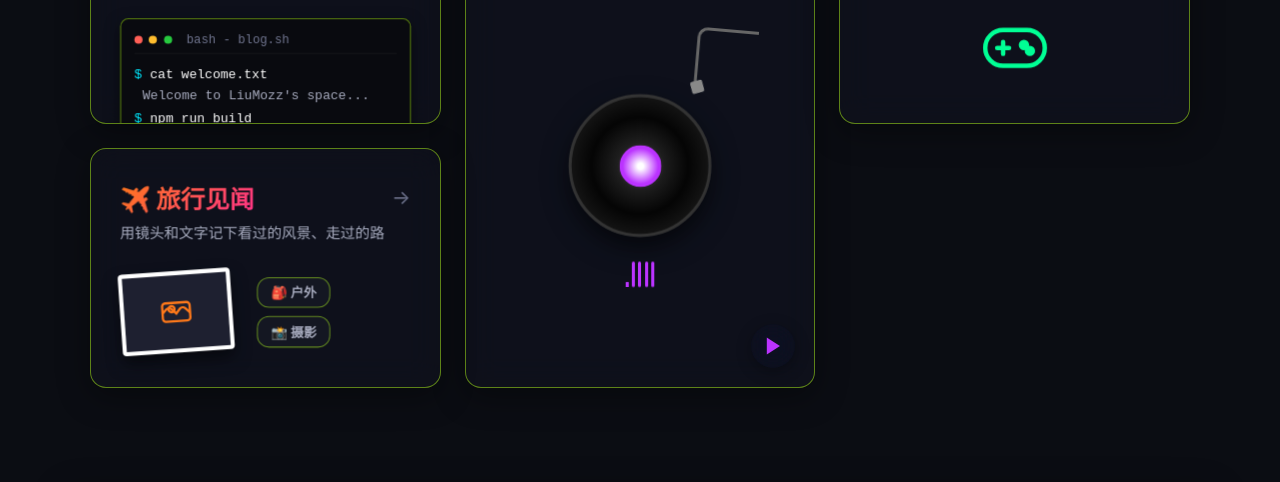
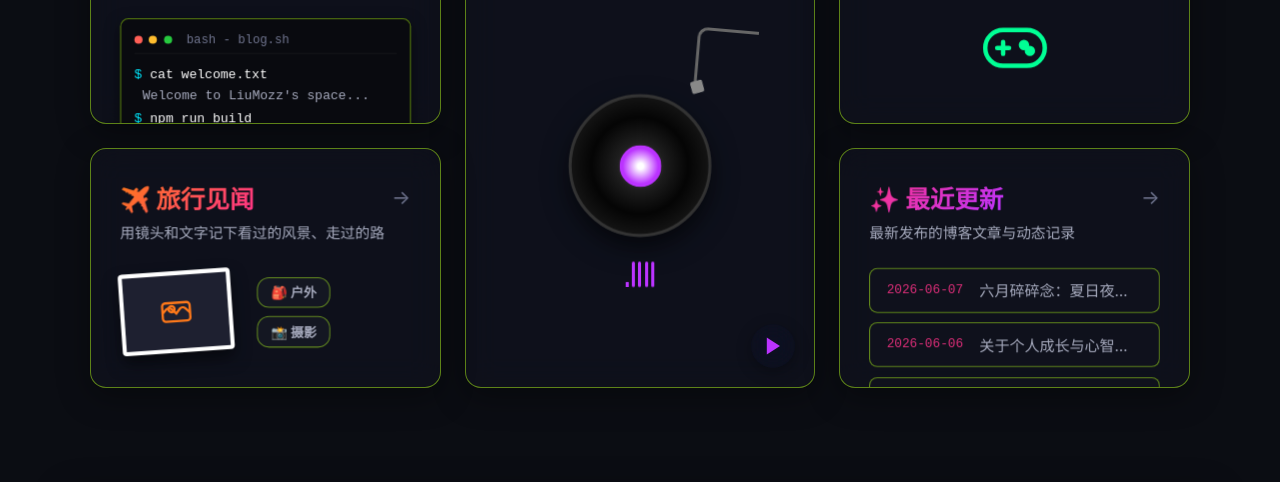
Before and after one commit to LiuMozz/liumozz.github.io, an Astro site: page / in a window 1280 px wide. Shown: the part 669-1151 px from the top of the page. Built offline with nearby package versions, Linux system fonts and the light colour scheme; Astro itself is replaced by a stand-in of ours.

Commit message:
feat: add recent updates bento card on homepage with post links and pink accent

```diff
--- a/src/components/BentoCard.astro
+++ b/src/components/BentoCard.astro
@@ -5,9 +5,10 @@ interface Props {
   href: string;
   accent: 'cyan' | 'purple' | 'emerald' | 'orange' | 'pink';
   class?: string;
+  asDiv?: boolean;
 }
 
-const { title, subtitle, href, accent, class: className = '' } = Astro.props;
+const { title, subtitle, href, accent, class: className = '', asDiv = false } = Astro.props;
 
 const accentColors = {
   cyan: 'hsla(var(--neon-cyan), 0.3)',
@@ -22,10 +23,25 @@ const textAccentClasses = {
   purple: 'text-gradient-purple',
   emerald: 'text-gradient-emerald',
   orange: 'text-gradient-orange',
-  pink: 'text-gradient-purple'
+  pink: 'text-gradient-pink'
 };
 ---
 
+{asDiv ? (
+  <div class={`bento-card glass glow-card accent-${accent} ${className}`} data-tilt data-href={href}>
+    <div class="card-glow" style={`--accent-color: ${accentColors[accent]}`}></div>
+    <div class="card-content">
+      <div class="card-header">
+        <span class={`card-title ${textAccentClasses[accent]}`}>{title}</span>
+        <span class="card-arrow">→</span>
+      </div>
+      <p class="card-subtitle">{subtitle}</p>
+      <div class="card-slot">
+        <slot />
+      </div>
+    </div>
+  </div>
+) : (
   <a href={href} class={`bento-card glass glow-card accent-${accent} ${className}`} data-tilt>
     <div class="card-glow" style={`--accent-color: ${accentColors[accent]}`}></div>
     <div class="card-content">
@@ -39,6 +55,7 @@ const textAccentClasses = {
       </div>
     </div>
   </a>
+)}
 
 <style>
   .bento-card {
@@ -149,11 +166,26 @@ const textAccentClasses = {
 </style>
 
 <script>
+  import { navigate } from 'astro:transitions/client';
+
   // Dynamic 3D tilt script
   document.addEventListener('astro:page-load', () => {
     const cards = document.querySelectorAll('[data-tilt]');
 
     cards.forEach(card => {
+      // Handle click navigation if it's a div
+      if (card.tagName.toLowerCase() === 'div') {
+        card.addEventListener('click', (e) => {
+          if (!(e.target as HTMLElement).closest('a, button')) {
+            const href = card.getAttribute('data-href');
+            if (href) {
+              navigate(href);
+            }
+          }
+        });
+        (card as HTMLElement).style.cursor = 'pointer';
+      }
+
       card.addEventListener('mousemove', (e) => {
         const rect = card.getBoundingClientRect();
         const w = rect.width;
--- a/src/components/BentoGrid.astro
+++ b/src/components/BentoGrid.astro
@@ -1,5 +1,21 @@
 ---
 import BentoCard from './BentoCard.astro';
+import { getCollection } from 'astro:content';
+
+const allPosts = (await getCollection('posts'))
+  .filter(post => !post.data.draft)
+  .sort((a, b) => b.data.date.valueOf() - a.data.date.valueOf());
+
+const latestPosts = allPosts.slice(0, 3).map(post => {
+  const dateObj = new Date(post.data.date);
+  const year = dateObj.getFullYear();
+  const month = String(dateObj.getMonth() + 1).padStart(2, '0');
+  const day = String(dateObj.getDate()).padStart(2, '0');
+  return {
+    ...post,
+    dateString: `${year}-${month}-${day}`
+  };
+});
 ---
 
 <div class="bento-grid">
@@ -102,6 +118,25 @@ import BentoCard from './BentoCard.astro';
       </div>
     </div>
   </BentoCard>
+
+  <!-- Recent Updates Card -->
+  <BentoCard
+    title="✨ 最近更新"
+    subtitle="最新发布的博客文章与动态记录"
+    href="/archives"
+    accent="pink"
+    class="card-updates"
+    asDiv={true}
+  >
+    <div class="updates-list">
+      {latestPosts.map(post => (
+        <a href={`/posts/${post.id}`} class="update-item-link">
+          <span class="update-date">{post.dateString}</span>
+          <span class="update-title" title={post.data.title}>{post.data.title}</span>
+        </a>
+      ))}
+    </div>
+  </BentoCard>
 </div>
 
 <style>
@@ -136,6 +171,12 @@ import BentoCard from './BentoCard.astro';
 
   .card-travel {
     grid-column: span 2;
+  }
+
+  .card-updates {
+    grid-column: span 3;
+    min-height: 200px;
+    height: auto;
   }
 
   /* Mockups styling */
@@ -358,6 +399,55 @@ import BentoCard from './BentoCard.astro';
     text-align: center;
   }
 
+  /* Recent Updates card */
+  .updates-list {
+    display: flex;
+    flex-direction: column;
+    gap: 0.6rem;
+    width: 100%;
+  }
+
+  .update-item-link {
+    display: flex;
+    align-items: center;
+    gap: 1rem;
+    padding: 0.65rem 1rem;
+    border-radius: var(--radius-sm);
+    background: hsla(var(--card-bg-glass));
+    border: 1px solid hsla(var(--border-glass));
+    text-decoration: none;
+    transition: var(--transition-smooth);
+    color: inherit;
+  }
+
+  .update-item-link:hover {
+    background: hsla(var(--neon-pink), 0.08);
+    border-color: hsla(var(--neon-pink), 0.35);
+    transform: translateY(-2px);
+    box-shadow: 0 4px 14px hsla(var(--neon-pink), 0.2);
+  }
+
+  .update-date {
+    font-size: 0.78rem;
+    color: hsl(var(--neon-pink));
+    font-family: monospace;
+    flex-shrink: 0;
+    opacity: 0.85;
+  }
+
+  .update-title {
+    font-size: 0.92rem;
+    color: hsl(var(--text-secondary));
+    overflow: hidden;
+    text-overflow: ellipsis;
+    white-space: nowrap;
+    transition: var(--transition-smooth);
+  }
+
+  .update-item-link:hover .update-title {
+    color: hsl(var(--text-primary));
+  }
+
   /* Responsive Bento Grid */
   @media (max-width: 900px) {
     .bento-grid {
@@ -367,6 +457,9 @@ import BentoCard from './BentoCard.astro';
       grid-column: span 1;
       grid-row: span 1;
     }
+    .card-updates {
+      grid-column: span 2;
+    }
   }
 
   @media (max-width: 600px) {
@@ -374,7 +467,7 @@ import BentoCard from './BentoCard.astro';
       grid-template-columns: 1fr;
       grid-auto-rows: auto;
     }
-    .card-tech, .card-music, .card-gaming, .card-travel {
+    .card-tech, .card-music, .card-gaming, .card-travel, .card-updates {
       grid-column: span 1;
     }
     .travel-mockup {
--- a/src/styles/index.css
+++ b/src/styles/index.css
@@ -112,6 +112,12 @@ h1, h2, h3, h4, h5, h6 {
 
 .text-gradient-orange {
   background: linear-gradient(135deg, hsl(var(--neon-orange)) 0%, hsl(var(--neon-pink)) 100%);
+  -webkit-background-clip: text;
+  -webkit-text-fill-color: transparent;
+}
+
+.text-gradient-pink {
+  background: linear-gradient(135deg, hsl(var(--neon-pink)) 0%, hsl(var(--neon-purple)) 100%);
   -webkit-background-clip: text;
   -webkit-text-fill-color: transparent;
 }
```
Lines whose indentation alone changed are shown as unchanged.
